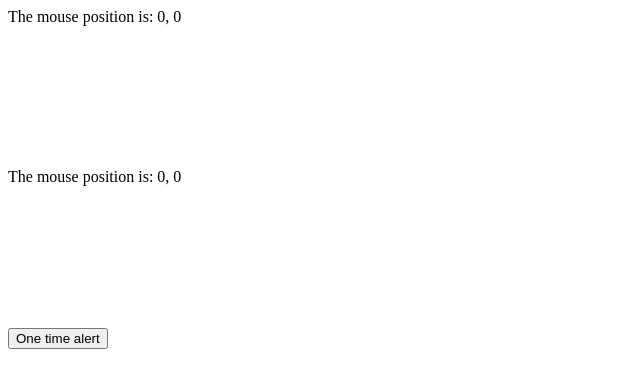
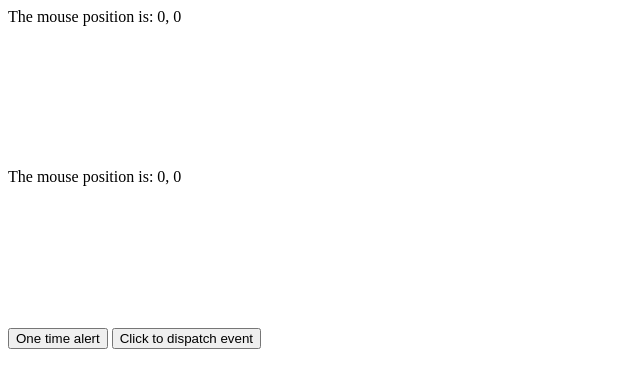
Before and after one commit to U-lis/svelte, a SvelteKit app in the folder events/: page / in a window 1280 px wide. Shown: the top 388 px of the page, without its empty margins (0-640 px from the left). Built offline with nearby package versions, Linux system fonts and the light colour scheme.

Commit message:
Dispatch event one component to another component

```diff
--- /dev/null
+++ b/events/src/components/Inner.svelte
@@ -0,0 +1,14 @@
+<script>
+  import {createEventDispatcher} from "svelte";
+
+  const dispatch = createEventDispatcher();
+
+  // button click calls this function
+  const sayHello = () => {
+    // dispatch message event > trigger on:message event
+    // See +page.svelte to find on:message
+    dispatch("message", {text: "hello"});
+  };
+</script>
+
+<button on:click={sayHello}>Click to dispatch event</button>
--- a/events/src/routes/+page.svelte
+++ b/events/src/routes/+page.svelte
@@ -1,4 +1,6 @@
 <script>
+  import Inner from "../components/Inner.svelte";
+
   let m = {x: 0, y: 0};
   let mm = {x: 0, y: 0};
 
@@ -10,11 +12,19 @@
   const handleAlert = () => {
     alert("You can see me just one time");
   }
+
+  const handleMessage = (e) => {
+    // data from Inner.svelte: {text: "hello"} in e.detail
+    alert(e.detail.text);
+  };
 </script>
 
 <div on:mousemove={handleMouseMove}>The mouse position is: {m.x}, {m.y}</div>
 <div on:mousemove={e=> mm = {x: e.clientX, y: e.clientY}}>The mouse position is: {mm.x}, {mm.y}</div>
 <button on:click|once={handleAlert}>One time alert</button>
+
+<!-- dispatch message event from Inner.svelte -->
+<Inner on:message={handleMessage}></Inner>
 
 <style>
   div {
```
